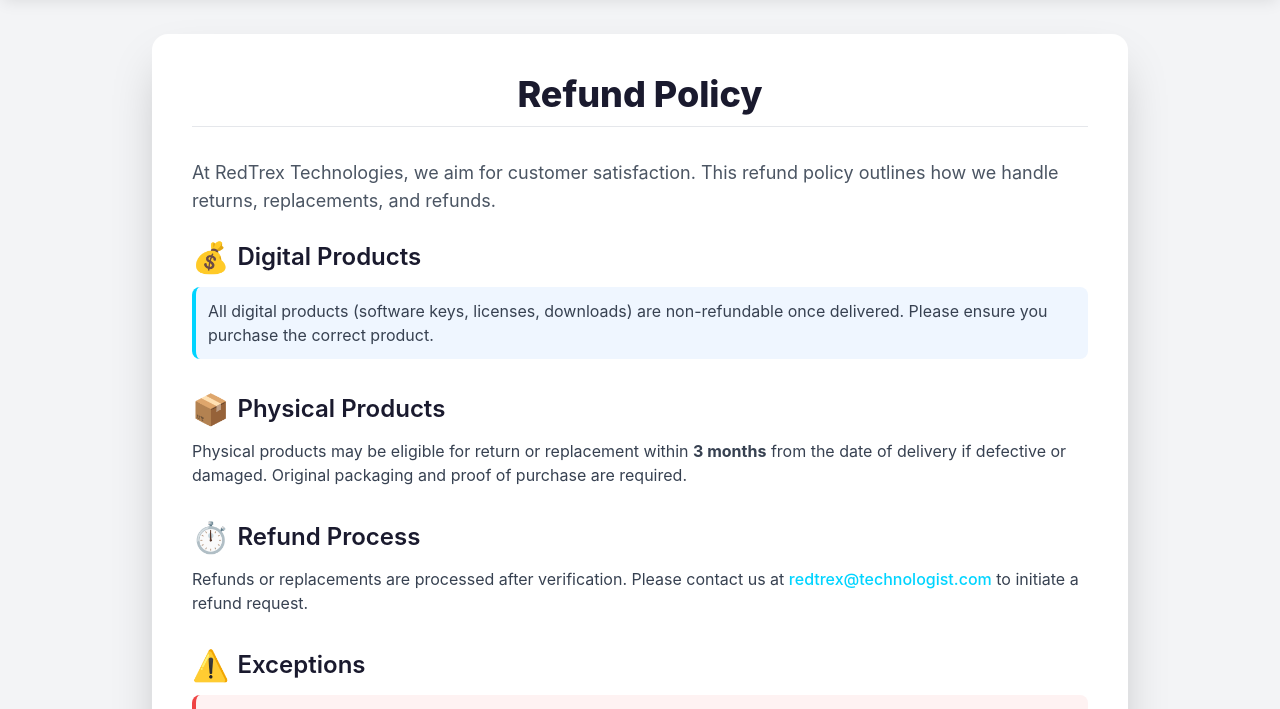
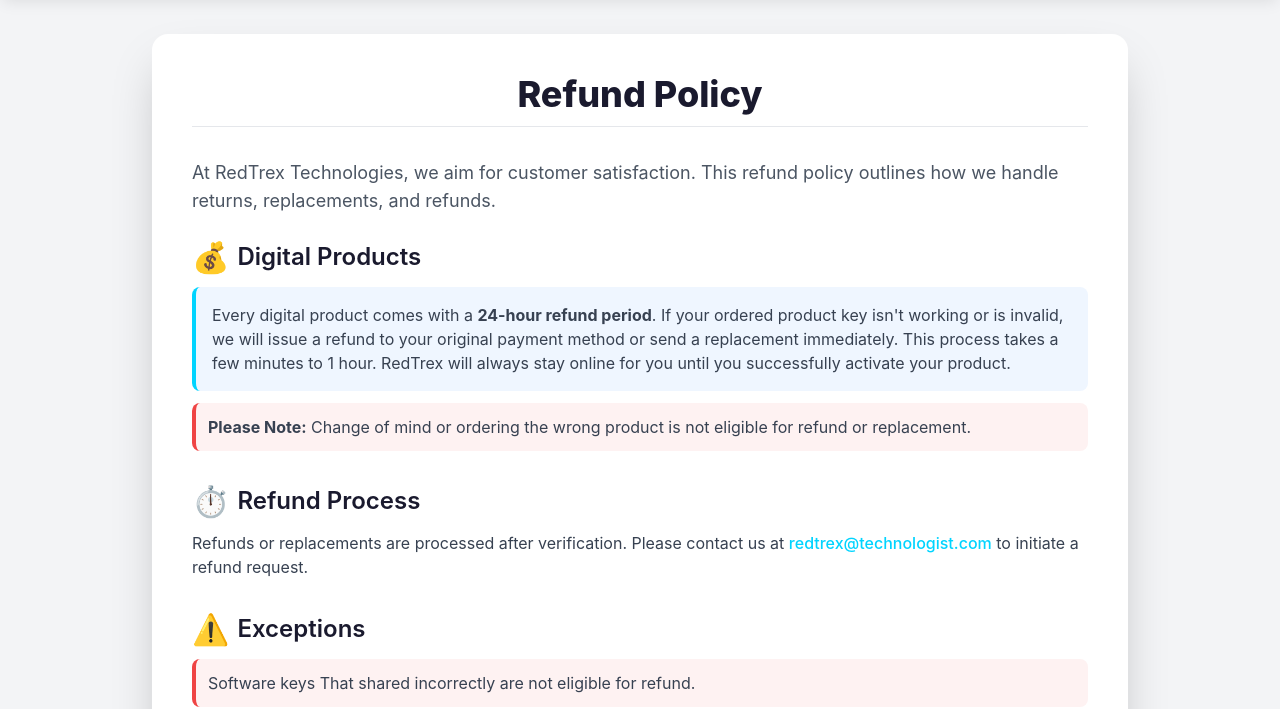
Before and after one commit to alexcruz122/redtrex-store, a website: page refund.html in a window 1280 px wide. Shown: the part 102-811 px from the top of the page. Drawn offline with nearby package versions, Linux system fonts and the light colour scheme.

Commit message:
Update refund.html

```diff
--- a/refund.html
+++ b/refund.html
@@ -77,18 +77,11 @@
             <h2 class="text-2xl font-semibold text-primary-dark mb-3 flex items-center gap-2">
                 <span class="text-3xl" role="img" aria-label="Money Bag">💰</span> Digital Products
             </h2>
-            <p class="text-gray-700 bg-blue-50 p-3 rounded-lg border-l-4 border-accent-blue">
-                All digital products (software keys, licenses, downloads) are non-refundable once delivered. Please ensure you purchase the correct product.
+            <p class="text-gray-700 bg-blue-50 p-4 rounded-lg border-l-4 border-accent-blue">
+                Every digital product comes with a <strong>24-hour refund period</strong>. If your ordered product key isn't working or is invalid, we will issue a refund to your original payment method or send a replacement immediately. This process takes a few minutes to 1 hour. RedTrex will always stay online for you until you successfully activate your product.
             </p>
-        </section>
-
-        <!-- Physical Products -->
-        <section class="mb-8">
-            <h2 class="text-2xl font-semibold text-primary-dark mb-3 flex items-center gap-2">
-                <span class="text-3xl" role="img" aria-label="Box">📦</span> Physical Products
-            </h2>
-            <p class="text-gray-700">
-                Physical products may be eligible for return or replacement within <strong>3 months</strong> from the date of delivery if defective or damaged. Original packaging and proof of purchase are required.
+            <p class="text-gray-700 bg-red-50 p-3 rounded-lg border-l-4 border-red-500 mt-3">
+                <strong>Please Note:</strong> Change of mind or ordering the wrong product is not eligible for refund or replacement.
             </p>
         </section>
 
@@ -108,7 +101,7 @@
                 <span class="text-3xl" role="img" aria-label="Warning Sign">⚠️</span> Exceptions
             </h2>
             <p class="text-gray-700 bg-red-50 p-3 rounded-lg border-l-4 border-red-500">
-                Products damaged due to user mishandling or software keys shared incorrectly are not eligible for refund.
+                Software keys That shared incorrectly are not eligible for refund.
             </p>
         </section>
 
```
